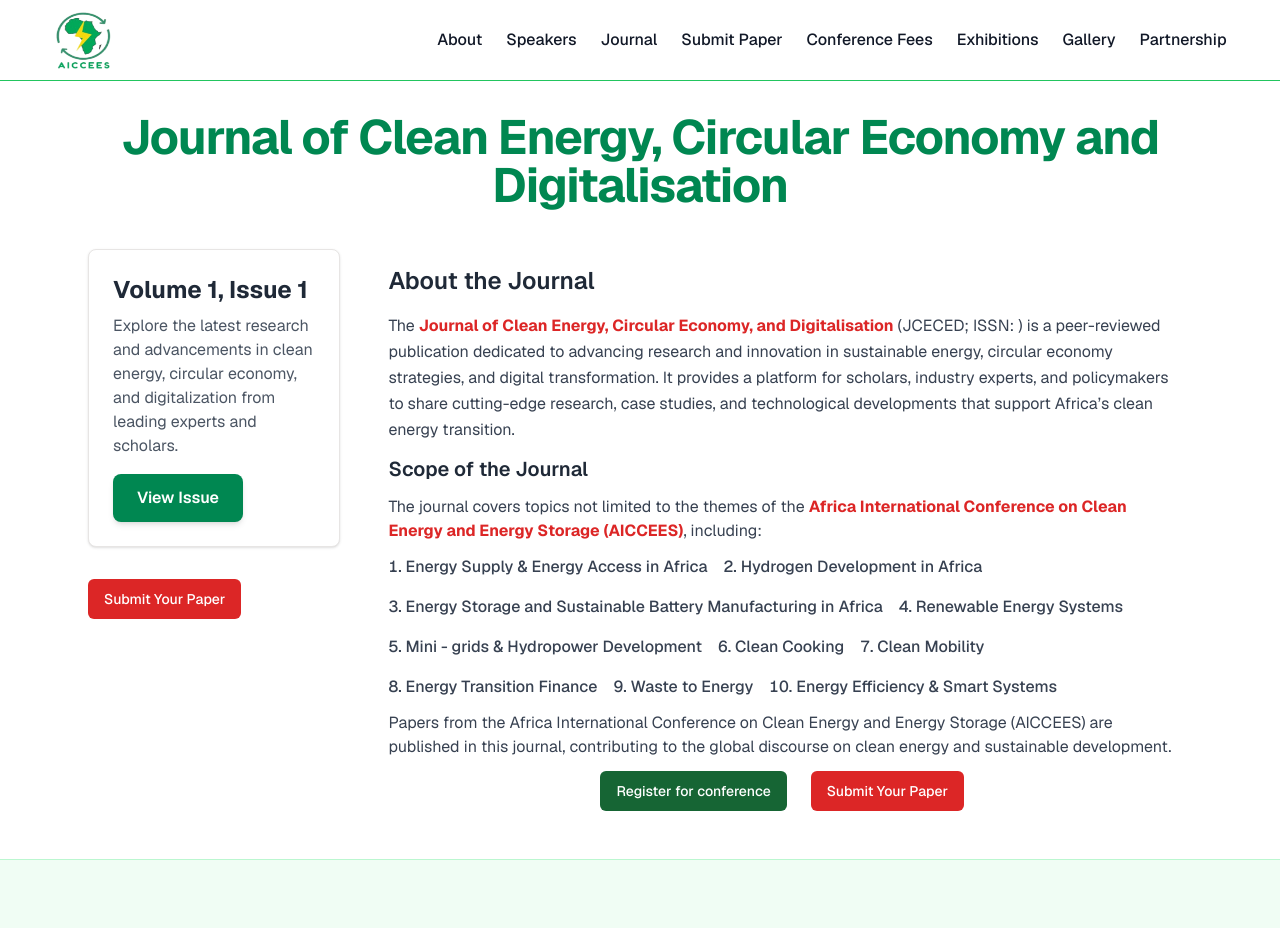
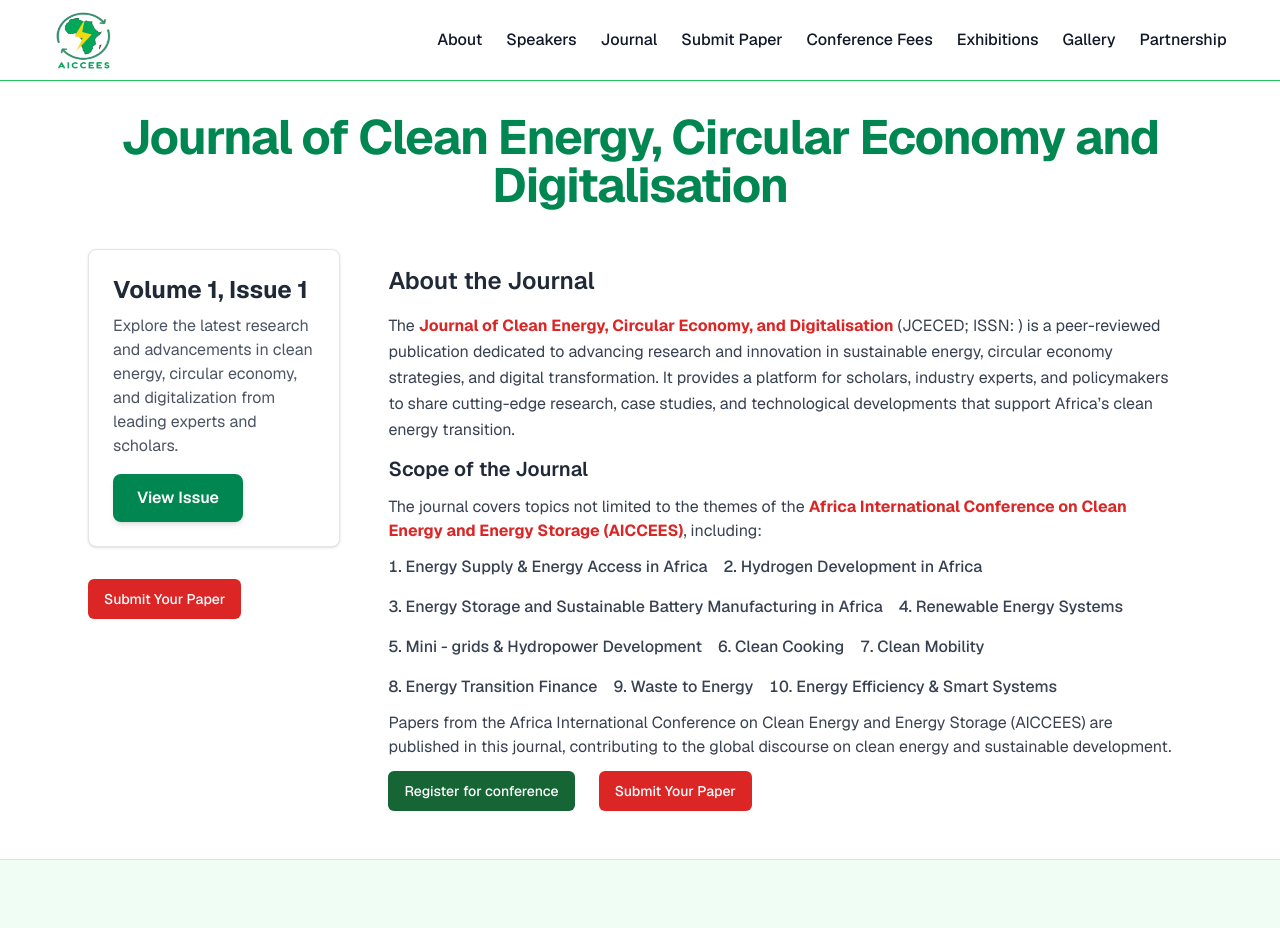
Before and after one commit to Nathaniyell/aiccees, a Next.js app: page /journal in a window 1280 px wide. Shown: the top 928 px of the page. Built offline with nearby package versions, Linux system fonts and the light colour scheme.

Commit message:
update placement of links

```diff
--- a/src/app/journal/page.tsx
+++ b/src/app/journal/page.tsx
@@ -34,7 +34,7 @@ export default function PublicationsPage() {
           <p className="text-gray-700 mt-3">
             Papers from the Africa International Conference on Clean Energy and Energy Storage (AICCEES) are published in this journal, contributing to the global discourse on clean energy and sustainable development.
           </p>
-          <div className="mt-3 flex items-center justify-center gap-6 flex-wrap">
+          <div className="mt-3 flex items-center justify-center md:justify-start gap-6 flex-wrap">
           <Button asChild className="bg-green-800 text-white hover:bg-green-700">
             <Link target="_blank" href="https://docs.google.com/forms/d/1FxgRduMD96dFgxJW6RtaZgCOUD2rfnfPp_D6U4_kAoA/edit">Register for conference</Link>
           </Button>
```
